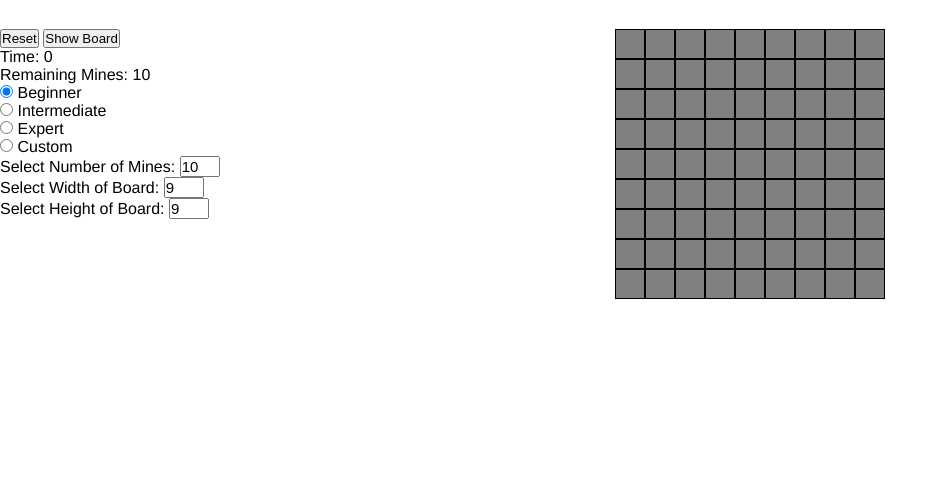
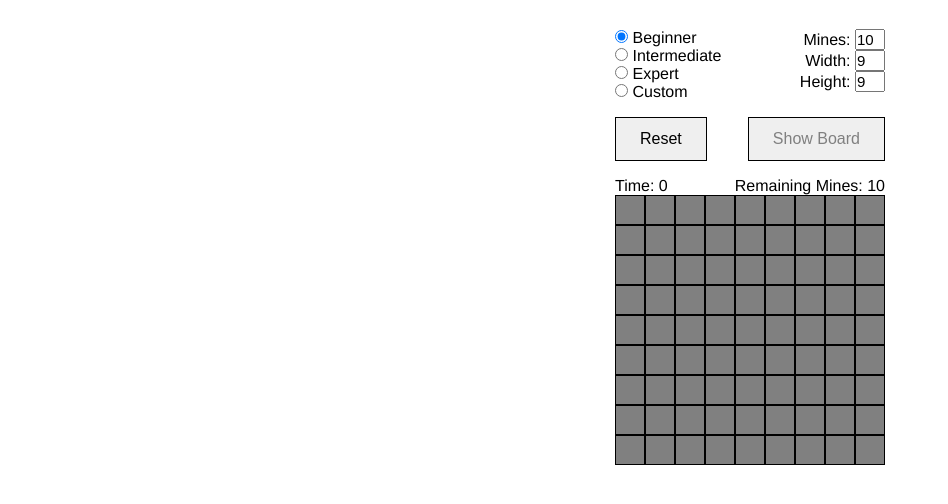
Before and after one commit to alps991/Minesweeper, a website: page public/index.html in a window 1280 px wide. Shown: the part 88-592 px from the top of the page, without its empty margins (0-948 px from the left). Drawn offline with nearby package versions, Linux system fonts and the light colour scheme.

Commit message:
updated styling and effects

```diff
--- a/public/index.html
+++ b/public/index.html
@@ -17,15 +17,6 @@
 
 		<div id="container">
 			<div id="controls">
-				<button id="reset">Reset</button>
-				<button id="show">Show Board</button>
-				<p>Time:
-					<span id="timer"></span>
-				</p>
-				<p>
-					Remaining Mines:
-					<span id="mineCount"></span>
-				</p>
 				<div id="menu">
 					<form id="mode-select">
 						<input type="radio" name="mode" value="beginner" id="beginner" checked>
@@ -40,18 +31,31 @@
 						<input type="radio" name="mode" value="custom" id="custom">
 						<label for="custom">Custom</label>
 					</form>
+					<div id="board-settings">
 						<div>
-						Select Number of Mines:
+							Mines:
 							<input class="num-input" id="mine-set" type="text" value="10">
 						</div>
 						<div>
-						Select Width of Board:
+							Width:
 							<input class="num-input" id="board-width" type="text" value="9">
 						</div>
 						<div>
-						Select Height of Board:
+							Height:
 							<input class="num-input" id="board-height" type="text" value="9">
 						</div>
+					</div>
+				</div>
+				<button id="reset" class="active">Reset</button>
+				<button id="show" class="active">Show Board</button>
+				<div id="counters">
+					<p>Time:
+						<span id="timer"></span>
+					</p>
+					<p>
+						Remaining Mines:
+						<span id="mineCount"></span>
+					</p>
 				</div>
 			</div>
 
--- a/public/main.js
+++ b/public/main.js
@@ -8,6 +8,7 @@ $(document).ready(() => {
 	var bombTotal;
 	var firstCheck;
 	var startTime;
+	var minesAreSet;
 
 	function tile(x, y) {
 		this.xPos = x;
@@ -35,11 +36,18 @@ $(document).ready(() => {
 					}
 				}
 			}
+			$(e.target).removeClass("selected-tile");
 		});
 
 		this.element.on("contextmenu", (e) => {
 			e.preventDefault();
-			if (!finished && !this.isChecked) {
+		});
+
+		this.element.on("mousedown", (e) => {
+			if (e.which == 1 && !finished) {
+				$(e.target).addClass("selected-tile")
+			} else if (e.which == 3) {
+				if (!finished && !this.isChecked && minesAreSet) {
 					this.isFlagged = !this.isFlagged;
 					if (this.isFlagged) {
 						this.element.html("<img src='./images/flag.png'>");
@@ -51,6 +59,17 @@ $(document).ready(() => {
 						$('#mineCount').text(bombCount);
 					}
 				}
+			}
+		});
+
+		this.element.on("mouseover", (e) => {
+			if (mouseIsDown && !finished) {
+				$(e.target).addClass("selected-tile");
+			}
+		});
+
+		this.element.on("mouseleave", (e) => {
+			$(e.target).removeClass("selected-tile");
 		});
 	}
 
@@ -63,6 +82,8 @@ $(document).ready(() => {
 				bombCount++;
 			}
 		}
+		minesAreSet = true;
+		$("#show").addClass("active");
 	}
 
 	function checkWonGame() {
@@ -80,6 +101,7 @@ $(document).ready(() => {
 		total = 0;
 		if (board[x][y].isBomb != true) {
 			adj = adjacentTiles(board[x][y]);
+			console.log(adj);
 			for (let i = 0; i < adj.length; i++) {
 				if (adj[i].isBomb) {
 					total++;
@@ -161,6 +183,9 @@ $(document).ready(() => {
 				board[i][j] = new tile(i, j);
 			}
 		}
+
+		minesAreSet = false;
+		$("#show").removeClass("active");
 		$("#grid").width(boardWidth * ($('.aTile').width() + 2));
 		$("#grid").height(boardHeight * ($('.aTile').height() + 2));
 		$('#mineCount').text(bombTotal);
@@ -192,8 +217,8 @@ $(document).ready(() => {
 			boardHeight = bHeight;
 		}
 
-		if (bombs > boardHeight * boardWidth) {
-			bombTotal = boardHeight * boardWidth;
+		if (bombs >= boardHeight * boardWidth) {
+			bombTotal = boardHeight * boardWidth - 1;
 			$('#mine-set').val(bombTotal);
 		} else if (bombs < 1) {
 			bombTotal = 1;
@@ -247,6 +272,14 @@ $(document).ready(() => {
 
 	$("#reset").trigger("click");
 
+	var mouseIsDown = false;
+
+	$(document).mousedown((e) => {
+		if (e.which == 1) { mouseIsDown = true; }
+	}).mouseup(() => {
+		mouseIsDown = false;
+	});
+
 	setInterval(() => {
 		if (!finished && !firstCheck) {
 			var currTime = moment();
--- a/public/styles.css
+++ b/public/styles.css
@@ -14,12 +14,45 @@ h1 {
 }
 
 input[type="text"] {
-	width: 40px;
+	width: 30px;
 	font-size: 15px;
 }
 
 a {
 	float: right;
+}
+
+button {
+	font-size: 1rem;
+	color: gray;
+    display: inline-block;
+    border: none;
+    padding: .75rem 1.5rem;
+    margin: 0;
+    text-decoration: none;
+    text-align: center;
+    border: 1px solid black;
+    touch-action: manipulation;
+    transition: background 150ms ease-in-out,
+                transform 100ms ease;
+}
+
+.active {
+	cursor: pointer;
+	color: black;
+}
+
+.active:active {
+    transform: scale(0.98);
+}
+
+.active:hover,
+.active:focus {
+    background: #FAEBD7;
+}
+
+button:disabled {
+	cursor: default;
 }
 
 .aTile {
@@ -30,10 +63,18 @@ a {
 	border: 1px solid black;
 	width: 30px;
 	height: 30px;
+	touch-action: manipulation;
+    transition: background 50ms ease-in-out,
+                transform 50ms ease;
+}
+
+.selected-tile {
+	border: 2px solid black;
 }
 
 #container {
-	position: relative;
+	display: flex;
+	flex-direction: column;
 }
 
 #main {
@@ -53,9 +94,27 @@ a {
 }
 
 #controls {
-	position: absolute;
 	display: inline-block;
+	min-width: 270px;
+	margin: 0 auto;
 }
 
 #menu {
+	display: flex;
+	justify-content: space-between;
+	padding-bottom: 1rem;
 }
+
+#counters {
+	display: flex;
+	justify-content: space-between;
+	padding-top: 1rem;
+}
+
+#board-settings {
+	text-align: right;
+}
+
+#show {
+	float: right;
+}
```
Lines whose indentation alone changed are shown as unchanged.
